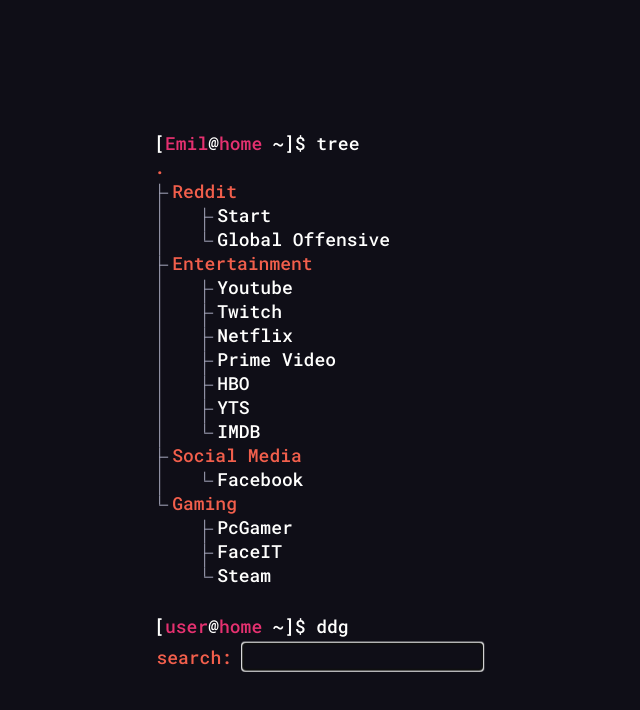
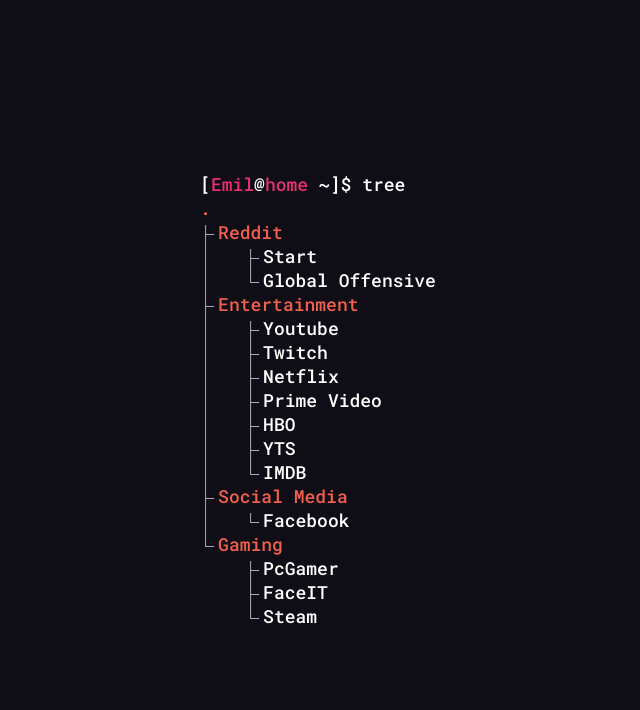
Before and after one commit to MrEss-Codes/MrEss-Codes.github.io, a plain HTML site: page index.html in a window 1280 px wide. Shown: the whole page, without its empty margins (258-898 px from the left). Drawn offline with Linux system fonts and the light colour scheme.

Commit message:
Removed search bar. too lazy to make it

```diff
--- a/index.html
+++ b/index.html
@@ -46,11 +46,5 @@
           </li>
         </ul>
       </div>
-      <div class="prompt">[<span>user</span>@<span>home</span> ~]$ ddg</div>
-      <form action="google.com" method="GET">
-        <h1>search: </h1>
-        <input type="text" name="q" autofocus="autofocus">
-      </form>
-    </div>
   </body>
 </html>
```
